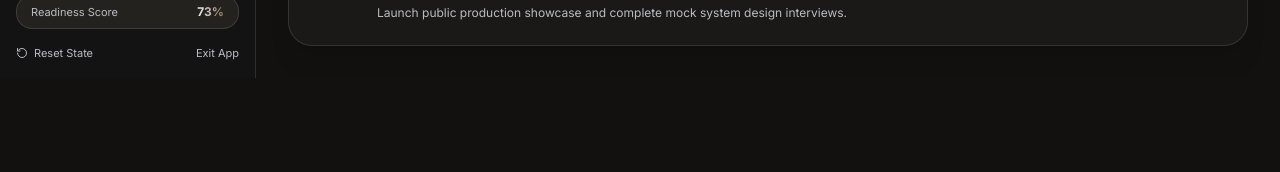
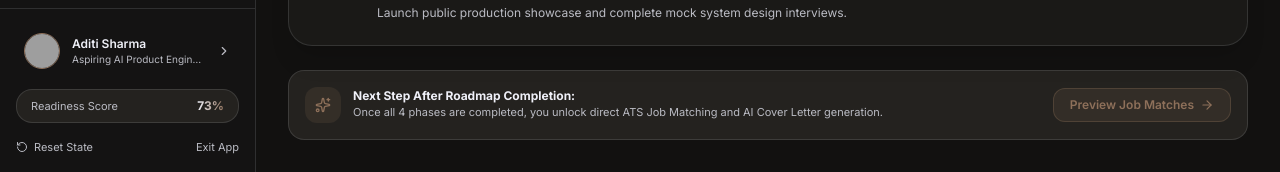
Before and after one commit to rasikakudale90/CareerUp, a Next.js app: page /roadmap in a window 1280 px wide. Shown: the part 1323-1495 px from the top of the page. Before the commit the page ends 1401 px from the top, so only its background shows below. Built offline with nearby package versions, Linux system fonts and the light colour scheme; grey boxes are pictures that could not be loaded.

Commit message:
feat(ui): add 100% roadmap completion capstone card with direct job application flow

```diff
--- a/app/roadmap/page.tsx
+++ b/app/roadmap/page.tsx
@@ -199,6 +199,77 @@ export default function RoadmapPage() {
             );
           })}
         </div>
+
+        {/* 100% Roadmap Completion Celebratory Card */}
+        {progressPercent >= 100 ? (
+          <SpotlightCard className="rounded-3xl bg-gradient-to-r from-emerald-500/15 via-[var(--bg-card)] to-[var(--accent)]/15 border-2 border-emerald-500/40 p-8 shadow-2xl text-center space-y-4 animate-in zoom-in-95 duration-300">
+            <div className="w-16 h-16 rounded-full bg-emerald-500/20 text-emerald-500 border border-emerald-500/40 flex items-center justify-center mx-auto shadow-lg">
+              <ShieldCheck className="h-8 w-8 animate-bounce" />
+            </div>
+
+            <div>
+              <div className="inline-flex items-center gap-2 px-3 py-1 rounded-full bg-emerald-500/20 text-emerald-400 text-xs font-bold uppercase tracking-wider mb-2">
+                <Sparkles className="h-3.5 w-3.5" />
+                <span>Tier-1 Industry Certification Ready</span>
+              </div>
+              <h3 className="text-2xl sm:text-3xl font-bold text-[var(--text-primary)]">
+                🎉 Congratulations! 12-Week Roadmap 100% Completed
+              </h3>
+              <p className="text-xs sm:text-sm text-[var(--text-secondary)] max-w-xl mx-auto mt-2">
+                You have closed all critical architectural skill gaps (pgvector RAG, LangGraph agents, containerization, and capstone polish). Your profile is now benchmarked in the top 5% of candidate pools.
+              </p>
+            </div>
+
+            {/* Next Action Buttons */}
+            <div className="pt-4 flex flex-col sm:flex-row items-center justify-center gap-4">
+              <Link
+                href="/job-match"
+                className="w-full sm:w-auto px-6 py-3.5 rounded-2xl bg-[var(--accent)] text-white font-semibold text-xs sm:text-sm hover:bg-[var(--accent-hover)] transition-all flex items-center justify-center gap-2 shadow-xl hover:scale-105"
+              >
+                <span>Launch Job &amp; ATS Matcher</span>
+                <ArrowRight className="h-4 w-4" />
+              </Link>
+
+              <Link
+                href="/readiness"
+                className="w-full sm:w-auto px-6 py-3.5 rounded-2xl bg-[var(--bg-card-subtle)] hover:bg-[var(--border-color)] border border-[var(--border-color)] text-[var(--text-primary)] font-semibold text-xs sm:text-sm transition-all flex items-center justify-center gap-2"
+              >
+                <span>View Full Readiness Diagnostics</span>
+              </Link>
+
+              <Link
+                href="/what-if"
+                className="w-full sm:w-auto px-6 py-3.5 rounded-2xl bg-[var(--bg-card-subtle)] hover:bg-[var(--border-color)] border border-[var(--border-color)] text-[var(--text-secondary)] hover:text-[var(--text-primary)] text-xs sm:text-sm transition-all flex items-center justify-center gap-2"
+              >
+                <span>Simulate Next Senior Pivot</span>
+              </Link>
+            </div>
+          </SpotlightCard>
+        ) : (
+          <div className="rounded-2xl bg-[var(--bg-card-subtle)] border border-[var(--border-color)] p-4 flex flex-col sm:flex-row items-center justify-between gap-4">
+            <div className="flex items-center gap-3">
+              <div className="w-9 h-9 rounded-xl bg-[var(--accent)]/15 text-[var(--accent)] flex items-center justify-center font-bold text-xs shrink-0">
+                <Sparkles className="h-4 w-4" />
+              </div>
+              <div>
+                <h4 className="text-xs font-bold text-[var(--text-primary)]">
+                  Next Step After Roadmap Completion:
+                </h4>
+                <p className="text-[11px] text-[var(--text-secondary)]">
+                  Once all 4 phases are completed, you unlock direct ATS Job Matching and AI Cover Letter generation.
+                </p>
+              </div>
+            </div>
+
+            <Link
+              href="/job-match"
+              className="px-4 py-2 rounded-xl bg-[var(--accent)]/15 hover:bg-[var(--accent)]/25 text-[var(--accent)] border border-[var(--accent)]/30 text-xs font-semibold transition-colors flex items-center gap-1.5 shrink-0"
+            >
+              <span>Preview Job Matches</span>
+              <ArrowRight className="h-3.5 w-3.5" />
+            </Link>
+          </div>
+        )}
       </div>
     </AppShell>
   );
```
